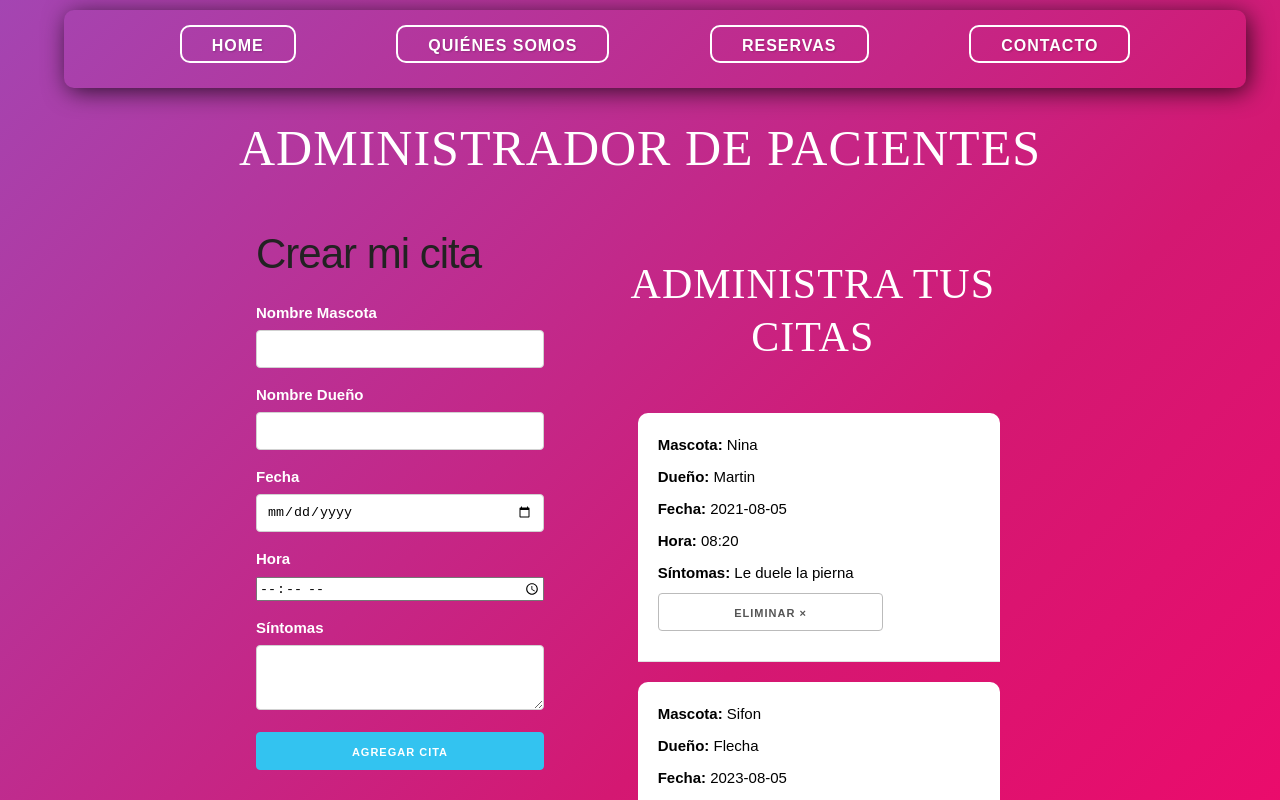
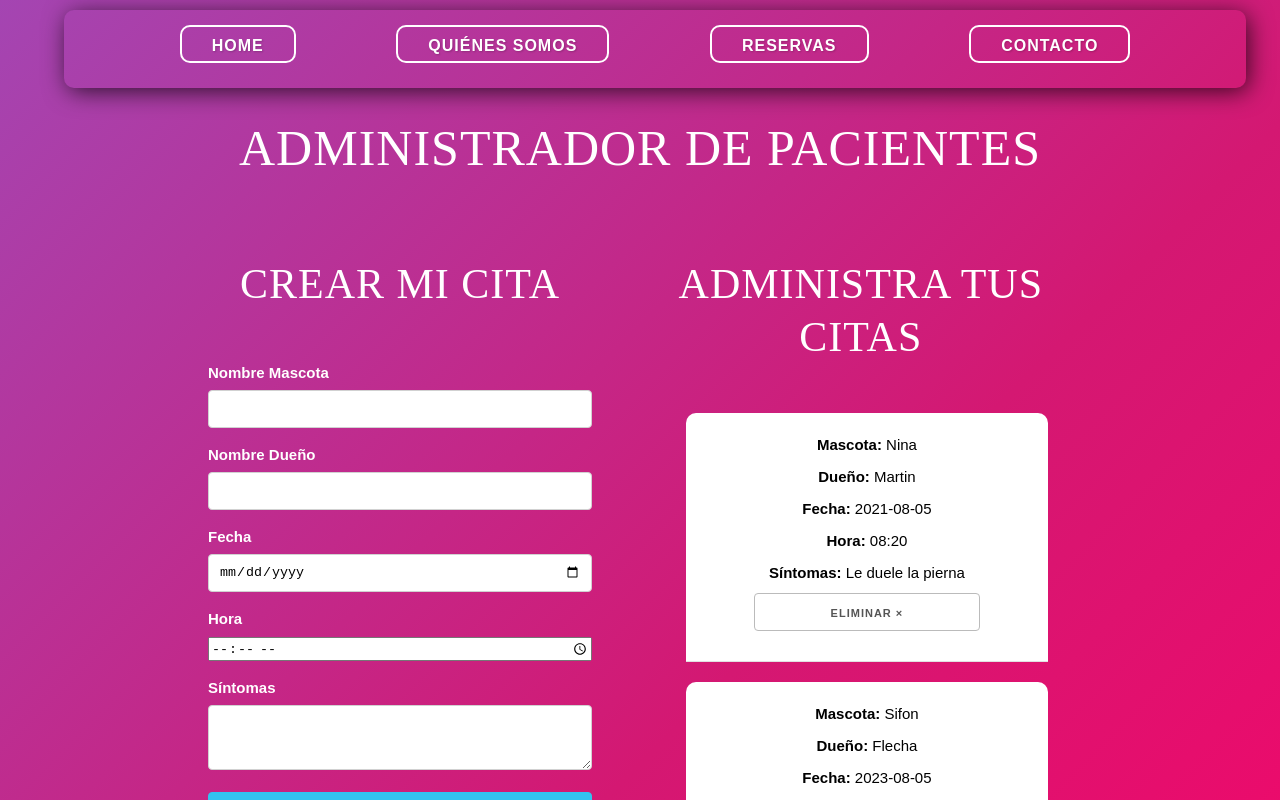
Before and after one commit to tominaccache/citasrecargadoennext, a Next.js app: page /reservas in a window 1280 px wide. Shown: the top 800 px of the page. Built offline with nearby package versions, Linux system fonts and the light colour scheme.

Commit message:
falta foto

```diff
--- a/app/components/Cita/Cita.js
+++ b/app/components/Cita/Cita.js
@@ -1,5 +1,6 @@
 import React from 'react';
 import styles from './Cita.module.css';
+
 
 function Cita({ cita, eliminarCita }) {
   return (
--- a/app/components/Cita/Cita.module.css
+++ b/app/components/Cita/Cita.module.css
@@ -1,3 +1,4 @@
+
 .divgeneral {
     display: block;
   }
@@ -13,6 +14,7 @@
     border-bottom: 1px solid #e1e1e1;
     color: black;
     margin-bottom: 20px;
+    text-align: center;
   }
 
   .cita p {
--- a/app/components/HacerCita/HacerCita.js
+++ b/app/components/HacerCita/HacerCita.js
@@ -1,5 +1,6 @@
 import { useState } from 'react';
 import styles from './HacerCita.module.css';
+
 function HacerCita({ agregarCita }) {
   const [nuevaCita, setNuevaCita] = useState({
     mascota: '',
@@ -44,8 +45,8 @@ function HacerCita({ agregarCita }) {
   };
 
   return (
-    <div className="one-half column" style={{ width: '30%', marginLeft: '10%' }}>
-      <h2>Crear mi cita</h2>
+    <div className="one-half column" style={{ width: '40%', marginLeft: '5%' }}>
+      <h2 className={styles.h2}>Crear mi cita</h2>
       <form className={styles.form} onSubmit={enviarFormulario}>
         <label className={styles.label}>Nombre Mascota</label>
         <input
--- a/app/components/HacerCita/HacerCita.module.css
+++ b/app/components/HacerCita/HacerCita.module.css
@@ -16,3 +16,13 @@
     box-shadow: none;
     box-sizing: border-box;
   }
+
+
+    .h2 {
+      color: white;
+      padding: 3rem 0;
+      text-align: center;
+      text-transform: uppercase;
+      font-family: 'Staatliches', cursive;
+      letter-spacing: 1px;
+    }
--- a/app/components/ListaCitas/ListaCitas.js
+++ b/app/components/ListaCitas/ListaCitas.js
@@ -4,7 +4,8 @@ import Subtitulo from '../Subtitulo/Subtitulo';
 function ListaCitas({ citas, eliminarCita }) {
   return (
     <div className="one-half column">
-      <Subtitulo texto="Administra tus citas" />
+      <Subtitulo texto="Administra tus citas"  style={{ marginTop:'20px',
+    fontSize: '40px'}}/>
       {citas.map((cita) => (
         <Cita key={cita.id} cita={cita} eliminarCita={eliminarCita} />
       ))}
--- a/app/components/Titulo/Titulo.module.css
+++ b/app/components/Titulo/Titulo.module.css
@@ -8,6 +8,7 @@
     margin-top: 0;
     margin-bottom: 2rem;
     font-weight: 300;
+
   }
 
   @media (min-width: 550px) {
--- a/app/page.module.css
+++ b/app/page.module.css
@@ -17,9 +17,9 @@
 .subtituloHome{
   color: white;
   margin-bottom: 10px;
-  font-size: 17px;
+  font-size: 18px;
   letter-spacing: 0.2px;
-  text-align: center;
+  text-align:justify;
 
 }
 
@@ -35,6 +35,7 @@
   color: white;
   margin-bottom: 10px;
   font-size: 15px;
+  width: 25%;
   background-color: #d53387;
   padding: 15px;
   border-radius: 10px;
@@ -58,4 +59,5 @@
   font-size: 17px;
   margin-top: 35px;
   text-align: center;
+  font-weight: bolder;
 }
--- a/app/quienessomos/page.js
+++ b/app/quienessomos/page.js
@@ -11,7 +11,7 @@ export default function QuienesSomos() {
       <h2 className={styles.titulo}>Quiénes Somos</h2>
       <p className={styles.textoquienessomos}>Somos una empresa líder en la gestión de citas para mascotas, dedicada a facilitar el cuidado y bienestar de tus compañeros peludos. Entendemos que las mascotas son parte esencial de tu familia, y por eso nos enfocamos en ofrecer una plataforma intuitiva y eficiente para gestionar todas sus necesidades de salud y cuidado. Nuestro equipo, compuesto por profesionales con experiencia en el ámbito veterinario y tecnológico, trabaja incansablemente para que puedas programar citas con facilidad, desde chequeos regulares hasta tratamientos especializados. Nos enorgullece ser una solución confiable que te permite conectar con los mejores veterinarios, asegurando que tu mascota reciba la atención adecuada en el momento justo. En cada paso, nos guiamos por la pasión y el compromiso de mejorar la calidad de vida de los animales y facilitar la vida de sus dueños. Ya sea que necesites una consulta de rutina, una intervención quirúrgica o simplemente un control preventivo, estamos aquí para hacerlo más simple, rápido y eficiente. ¡Tu mascota es nuestra prioridad!</p>
       <div>
-        <p className={styles.textoquienessomos}>Nuestro mejor veterinario:</p>
+        <p className={styles.textoquienessomos2}>Nuestro mejor veterinario:</p>
         <img src="/imagenconejo.png" alt="imagen del mejor veterinario" style={{ width: '200px', height:'200px' }}/>
         <Image
       src="/imagenconejo.png"
--- a/app/reservas/page.module.css
+++ b/app/reservas/page.module.css
@@ -0,0 +1,18 @@
+.form {
+    display: block;
+    margin-top: 0em;
+  }
+
+  .label {
+    color: white;
+  }
+
+  .input {
+    height: 38px;
+    padding: 6px 10px;
+    background-color: #fff;
+    border: 1px solid #D1D1D1;
+    border-radius: 4px;
+    box-shadow: none;
+    box-sizing: border-box;
+  }
```
Also changed, not shown: app/quienessomos/page.module.css (+12 -3 lines), app/public/asd.png (deleted).
